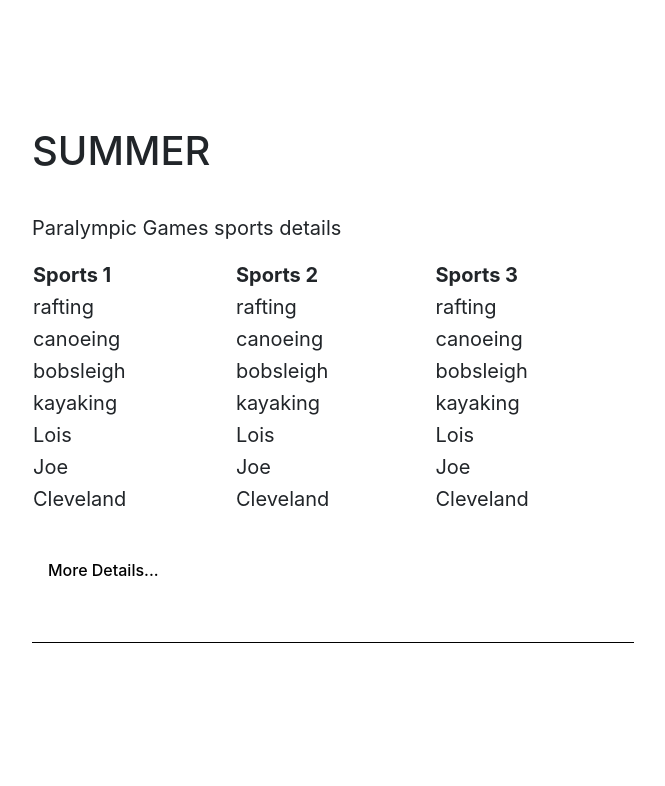
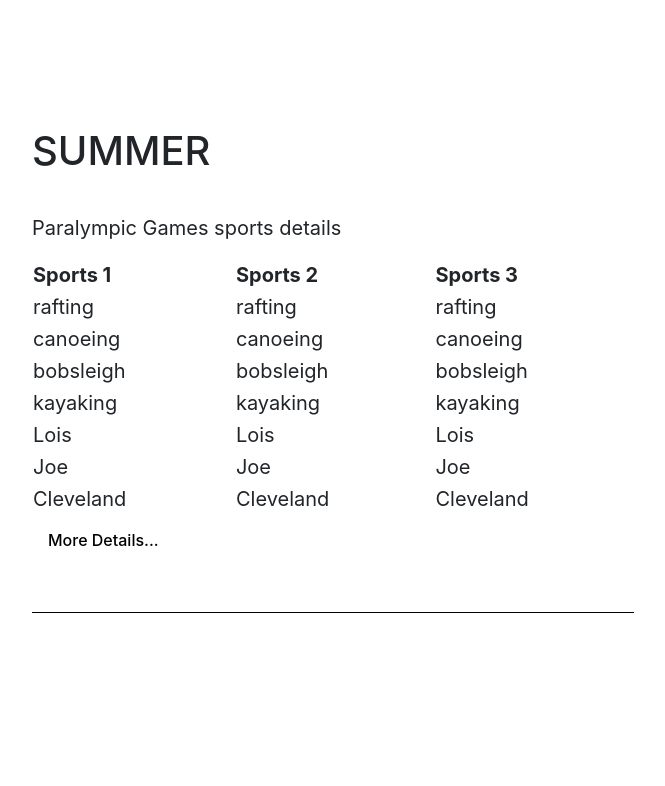
Before and after one commit to SocialHackersClass9/D4DApp, a React (Create React App) app in the folder frontend/: page /SportParalympics in a window 1280 px wide. Shown: the part 780-1566 px from the top of the page, without its empty margins (92-757 px from the left). Built offline with nearby package versions, Linux system fonts and the light colour scheme.

Commit message:
second commit

```diff
--- a/frontend/src/views/SportParalympics.js
+++ b/frontend/src/views/SportParalympics.js
@@ -73,6 +73,8 @@ function SportParalymics() {
     ? "Read less  "
     : " More about PARALYMIC... ";
   return (
+    <React.Fragment>
+
     <Styles className="container-fluid">
       <h1>PARALYMIC SPORTS</h1>
       <div className="images">
@@ -114,7 +116,7 @@ function SportParalymics() {
       </div>
 
       {/* ///////////////////////////////////////////////// */}
-      <div>
+
         <div className="row">
           <div
             className="history col-xs-8 col-sm-8 col-md-8 pr-20px"
@@ -127,6 +129,7 @@ function SportParalymics() {
 
             <table>
         <tbody>
+
               <tr>
                 <th> Sports 1</th>
                 <th> Sports 2</th>
@@ -171,7 +174,9 @@ function SportParalymics() {
                 <td>Cleveland</td>
                 <td>Cleveland</td>
               </tr>
-              <br />
+            </tbody>
+            <tbody>
+
 
               <div className="App">
                 <a
@@ -187,14 +192,13 @@ function SportParalymics() {
 
 
             </tbody>
+            </table>
 
-            </table>
 
             <br />
             <hr
               style={{ paddingTop: "50px", borderTop: "1px solid black" }}
               ></hr>
-          </div>
           </div>
         </div>
 
@@ -217,6 +221,7 @@ function SportParalymics() {
         </div>
 
     </Styles>
+              </React.Fragment>
   );
 }
 
```
Lines whose indentation alone changed are shown as unchanged.
